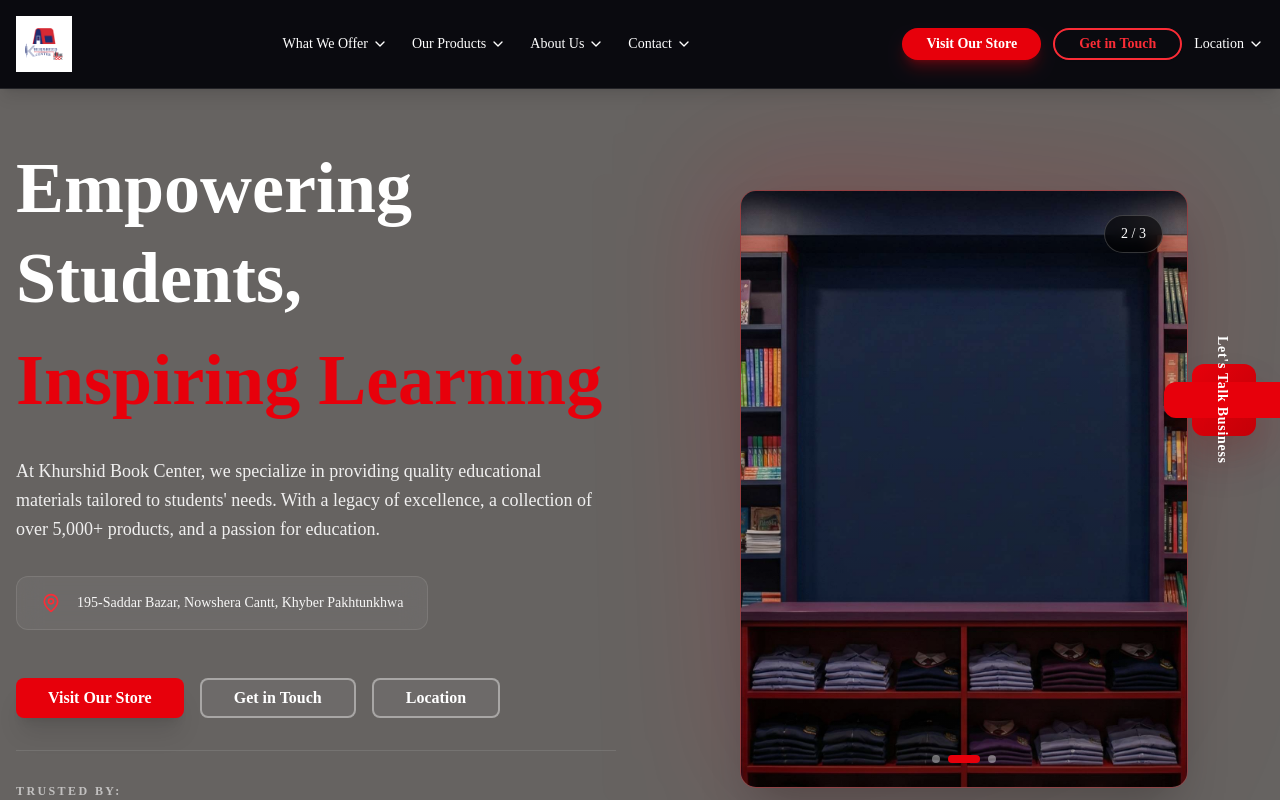
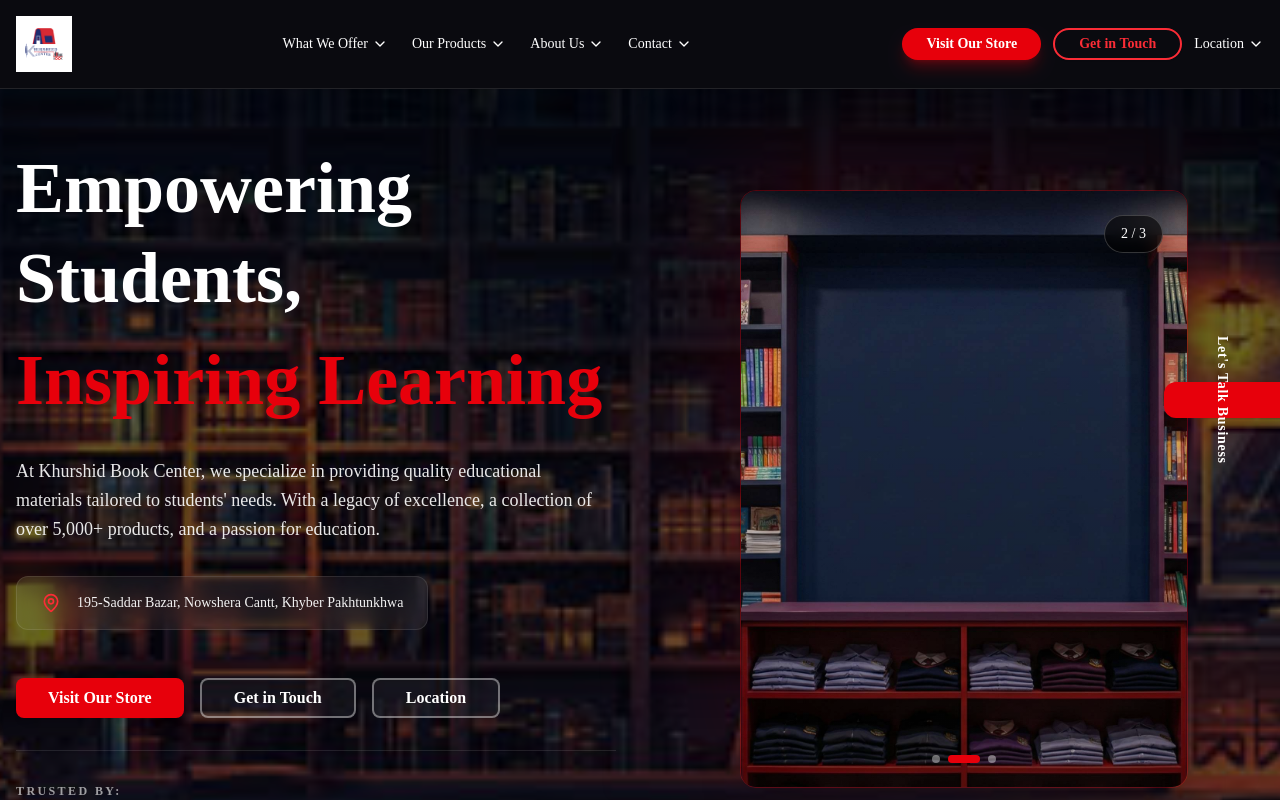
Before and after one commit to algomindsllc/Khurshid-Book-Center, a Next.js app: page / in a window 1280 px wide. Shown: the top 800 px of the page. Built offline with nearby package versions, Linux system fonts and the light colour scheme; a web font is replaced by a local one.

Commit message:
Update: Add hero background image and remove floating CTA button

```diff
--- a/app/page.tsx
+++ b/app/page.tsx
@@ -254,20 +254,7 @@ export default function Home() {
           <ChevronDown className="h-8 w-8 text-white/60" />
         </div>
 
-        {/* Professional floating CTA sidebar */}
-        <div className="fixed right-6 top-1/2 -translate-y-1/2 z-40 hidden lg:flex items-center gap-3 group">
-          <div className="bg-white/95 backdrop-blur-md rounded-lg shadow-2xl border border-white/50 opacity-0 group-hover:opacity-100 transition-opacity duration-300 px-4 py-3 whitespace-nowrap">
-            <p className="text-sm font-semibold text-gray-900">Need Assistance?</p>
-          </div>
-          <button
-            onClick={() => scrollToSection("contact")}
-            className="bg-gradient-to-br from-red-600 to-red-700 hover:from-red-700 hover:to-red-800 text-white font-bold px-5 py-6 rounded-xl shadow-2xl hover:shadow-red-600/40 transition-all duration-300 transform hover:scale-110 flex items-center justify-center group"
-          >
-            <svg className="w-6 h-6" fill="none" stroke="currentColor" viewBox="0 0 24 24">
-              <path strokeLinecap="round" strokeLinejoin="round" strokeWidth={2} d="M3 8l7.89 5.26a2 2 0 002.22 0L21 8M5 19h14a2 2 0 002-2V7a2 2 0 00-2-2H5a2 2 0 00-2 2v10a2 2 0 002 2z" />
-            </svg>
-          </button>
-        </div>
+
 
       </section>
 
```
Also changed, not shown: public/images/hero-bg.jpg.
